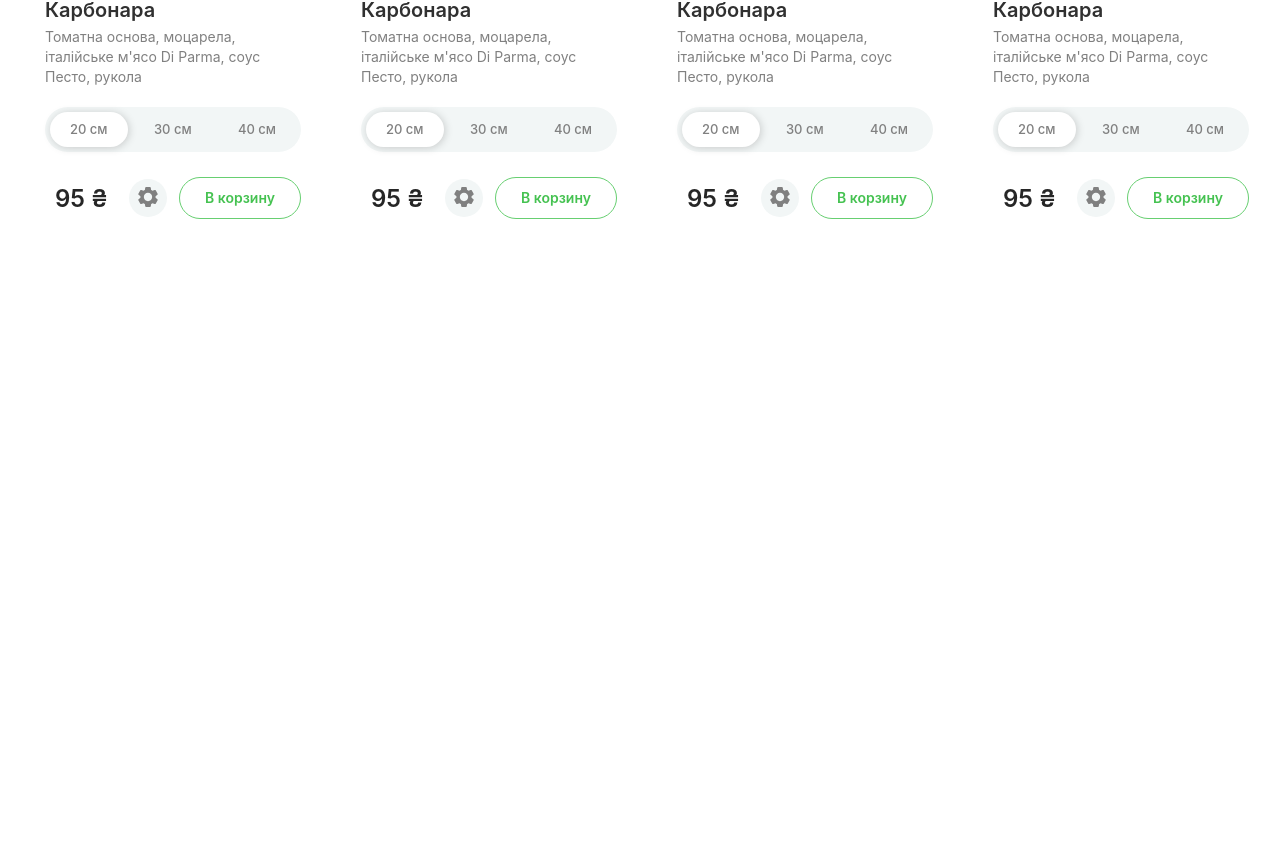
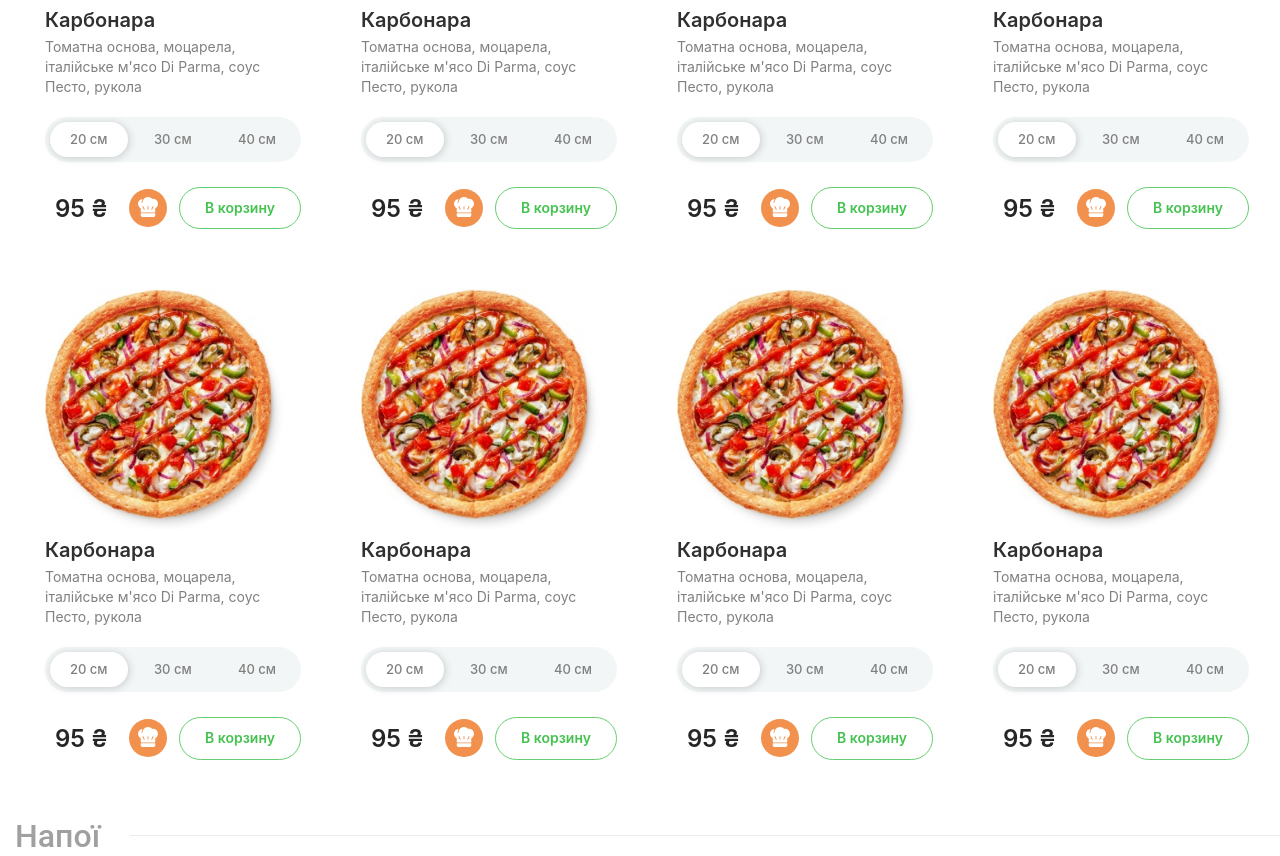
Before and after one commit to artur-petriv/napolitano-pizza_react-app, a React (Create React App) app in the folder napolitano/: page / in a window 1280 px wide. Shown: the part 844-1700 px from the top of the page. Before the commit the page ends 1083 px from the top, so only its background shows below. Built offline with nearby package versions, Linux system fonts and the light colour scheme.

Commit message:
Add icons and some fixes

```diff
--- a/napolitano/src/App.js
+++ b/napolitano/src/App.js
@@ -14,7 +14,8 @@ function App() {
       <Header />
       <Menu />
       <Banner />
-      <Content />
+      <Content type="pizza" title="Піца" />
+      <Content type="drink" title="Напої" />
     </div>
   );
 }
--- a/napolitano/src/Components/Banner/Banner.sass
+++ b/napolitano/src/Components/Banner/Banner.sass
@@ -1,5 +1,5 @@
 .banner
-	padding: 30px 0 0
+	padding: 30px 0 10px
 	&__img
 		object-fit: cover
 		display: block
--- a/napolitano/src/Components/Content/Card.js
+++ b/napolitano/src/Components/Content/Card.js
@@ -1,6 +1,6 @@
 import React from "react";
 import pizzaImg from "./pizza.jpg";
-import settingsImg from "./settings.svg";
+import cookingImg from "./chief.svg";
 
 // Styles
 import "./Card.sass";
@@ -24,7 +24,7 @@ function Card() {
         <div className="card__price">95 ₴</div>
         <div className="card__buttons">
           <button className="card__choice">
-            <img src={settingsImg} alt="" className="card__choice-img" />
+            <img src={cookingImg} alt="" className="card__choice-img" />
           </button>
           <button className="card__buy">В корзину</button>
         </div>
--- a/napolitano/src/Components/Content/Card.sass
+++ b/napolitano/src/Components/Content/Card.sass
@@ -1,4 +1,5 @@
 .card
+	margin: 10px 0
 	padding: 20px 30px
 	flex-basis: 20%
 	&__image
@@ -58,7 +59,7 @@
 		width: 38px
 		border-radius: 50%
 		border: none;
-		background-color: #f2f6f6
+		background-color: #f1914d
 		cursor: pointer
 	&__buy
 		padding: 12px 25px
@@ -70,3 +71,6 @@
 		font-weight: 600
 		cursor: pointer
 		user-select: none
+
+.ddd
+	color: #333333
--- a/napolitano/src/Components/Content/Content.jsx
+++ b/napolitano/src/Components/Content/Content.jsx
@@ -6,12 +6,16 @@ import Card from "./Card";
 import "../Main.sass";
 import "./Content.sass";
 
-function Content() {
+function Content({ type, title }) {
   return (
     <section className="content">
       <div className="container">
-        <ContentHeader />
+        <ContentHeader title={title} />
         <div className="content__list">
+          <Card />
+          <Card />
+          <Card />
+          <Card />
           <Card />
           <Card />
           <Card />
--- a/napolitano/src/Components/Content/Content.sass
+++ b/napolitano/src/Components/Content/Content.sass
@@ -1,5 +1,5 @@
 .content
-	padding-top: 40px
+	padding-top: 30px
 	&__list
 		display: flex
 		flex-wrap: wrap
--- a/napolitano/src/Components/Content/ContentHeader.js
+++ b/napolitano/src/Components/Content/ContentHeader.js
@@ -6,7 +6,7 @@ import "./ContentHeader.sass";
 function ContentHeader({ title }) {
   return (
     <div className="content-header">
-      <h2 className="content-header__title">Піца</h2>
+      <h2 className="content-header__title">{title}</h2>
       <div className="content-header__hr"></div>
     </div>
   );
```
Also changed, not shown: napolitano/src/Components/Content/chief.svg (added), napolitano/src/Components/Content/dough.svg (added).
